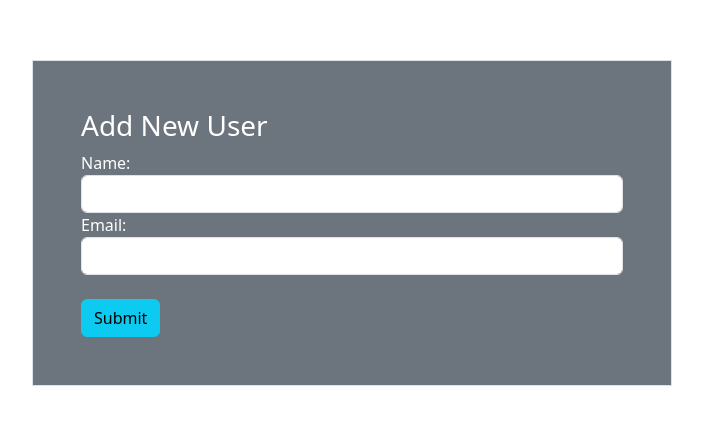
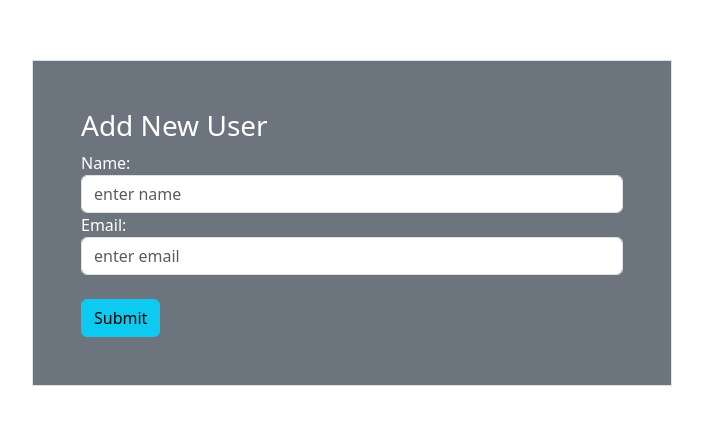
Before and after one commit to R-s-rawat/site-20, a React (Vite) app: page /create in a window 1280 px wide. Shown: the part 177-602 px from the top of the page, without its empty margins (288-991 px from the left). Built offline with nearby package versions, Linux system fonts and the light colour scheme.

Commit message:
added placeholders to input /placeholder=

```diff
--- a/src/Create.jsx
+++ b/src/Create.jsx
@@ -9,11 +9,11 @@ const Create = () => {
       <form>
         <div>
           <label htmlFor='name'>Name:</label>
-          <input type='text' name='name' className='form-control'/>
+          <input type='text' name='name' className='form-control' placeholder='enter name'/>
         </div>
         <div>
           <label htmlFor='name'>Email:</label>
-          <input type='email' name='email' className='form-control'/>
+          <input type='email' name='email' className='form-control' placeholder='enter email'/>
         </div>
         <br/>
         <button className='btn btn-info'>Submit</button>
```
